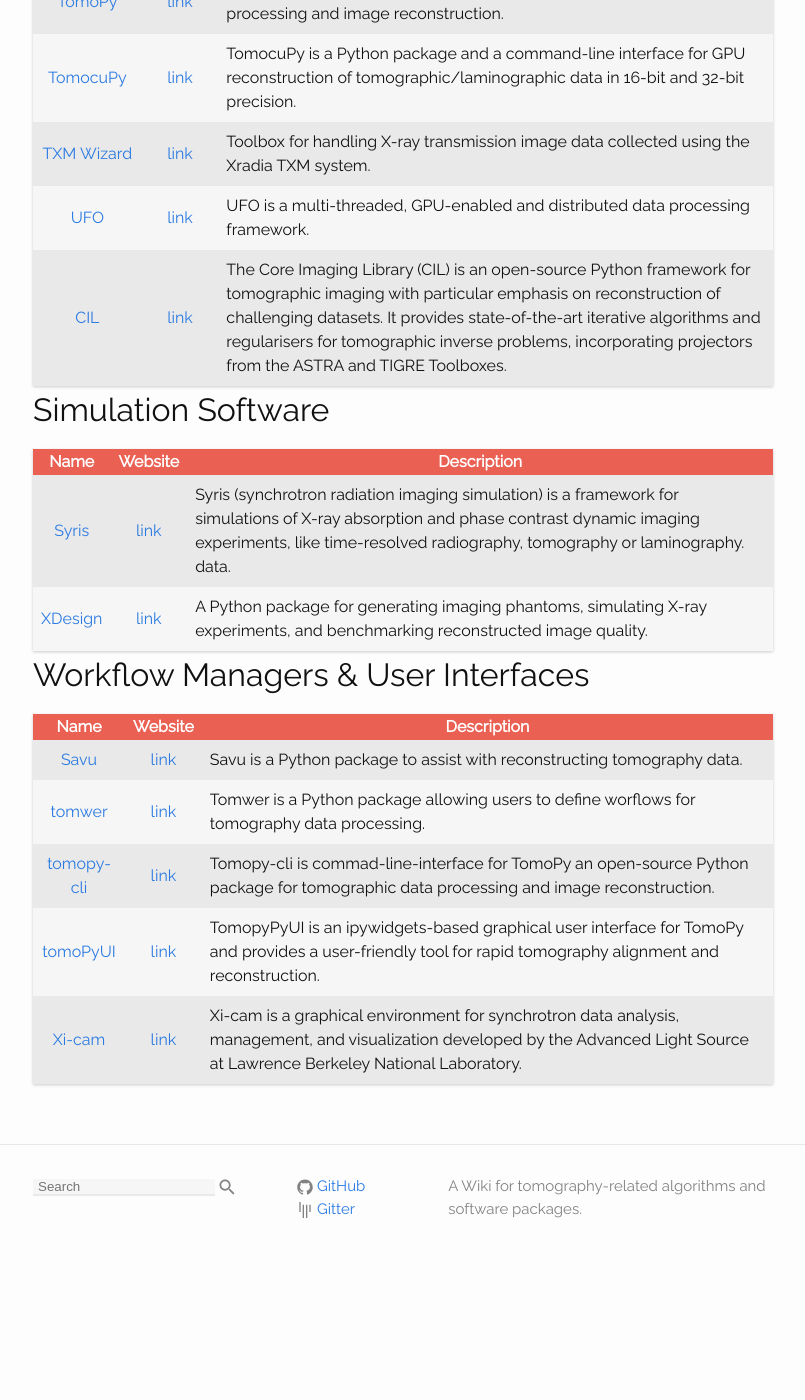
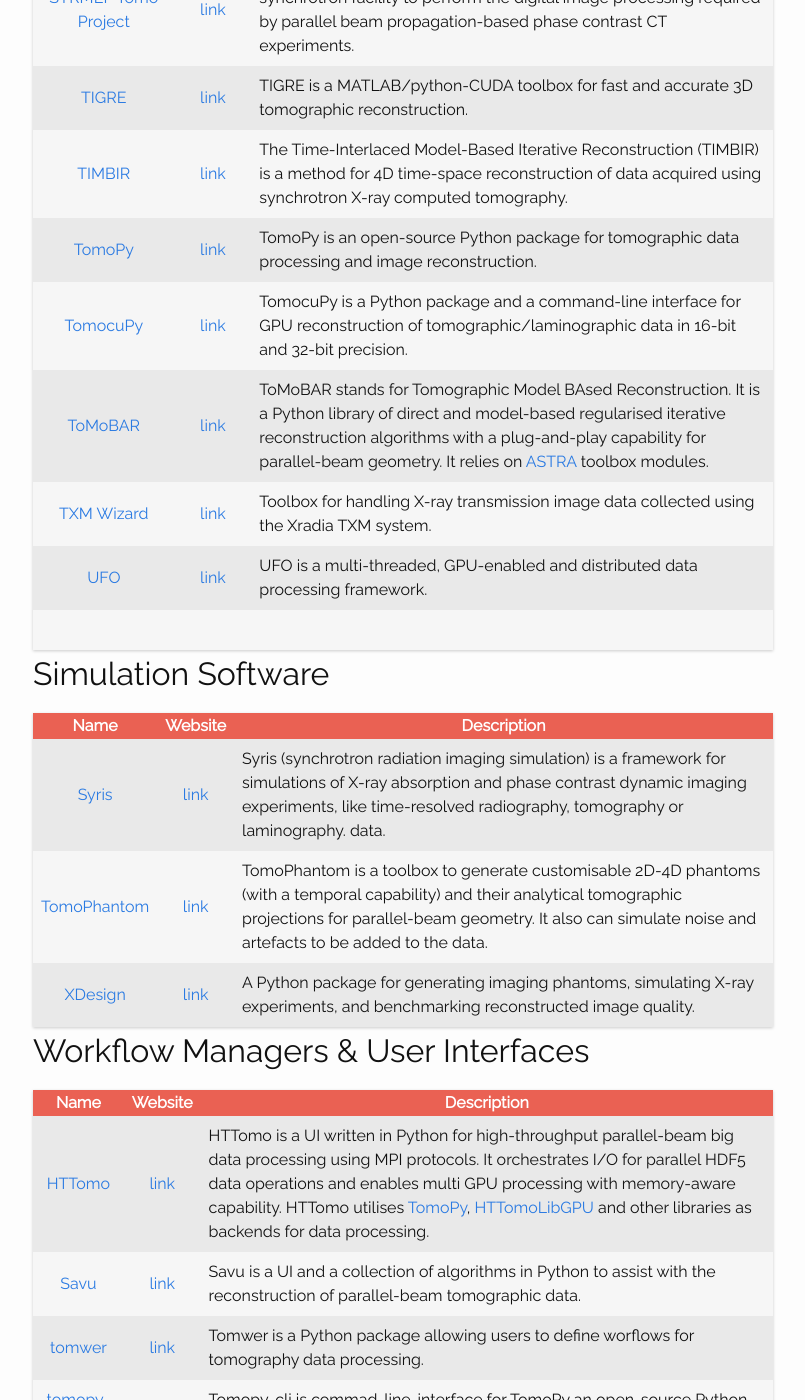
Before and after one commit to tomopedia/tomopedia.github.io, a Jekyll site: the page built from main_pages/40_software.md, in a window 1280 px wide and 1400 px high, scrolled down 1114 px. Shown: the whole window, without its empty margins (237-1042 px from the left). Built offline with Jekyll 4.4.1, drawn with Linux system fonts in a browser that asks for light colours; before the commit the page ends 2394 px from its top, so only the background shows below that; some of the changed text lies outside the part shown.

Commit message:
software updates

```diff
--- a/main_pages/40_software.md
+++ b/main_pages/40_software.md
@@ -8,7 +8,7 @@ include_in_menu: true
 ## Reconstruction Software
 
 Below is a list of software packages for tomographic data processing, in
-alphabetical order. For more information about each package, you can click on
+**alphabetical** order. For more information about each package, you can click on
 the Tomopedia link, or visit the package's website.
 
 [//]: # (Note: you can use http://www.tablesgenerator.com/markdown_tables to more easily)
@@ -18,6 +18,8 @@ the Tomopedia link, or visit the package's website.
 |                   Name                    |                        Website                                            | Description                                                                                                                                                                                                                                                                                                                     |
 |:-----------------------------------------:|:-------------------------------------------------------------------------:|---------------------------------------------------------------------------------------------------------------------------------------------------------------------------------------------------------------------------------------------------------------------------------------------------------------------------------|
 | [ASTRA Toolbox](/software/astra/)         |  [link](http://www.astra-toolbox.com/)                                    | The ASTRA Toolbox is a MATLAB and Python toolbox of high-performance GPU primitives for 2D and 3D tomography.                                                                                                                                                                                                                   |
+| [CIL](/software/cil/)         |  [link](https://www.ccpi.ac.uk/CIL)                                    | The Core Imaging Library (CIL) is an open-source Python framework for tomographic imaging with particular emphasis on reconstruction of challenging datasets. It provides state-of-the-art iterative algorithms and regularisers for tomographic inverse problems, incorporating projectors from the ASTRA and TIGRE Toolboxes.                                                                                                                                                                                                                   |
+| [HTTomoLibGPU](/software/httomolibgpu/)         |  [link](https://github.com/DiamondLightSource/httomolibgpu)                                    | HTTomoLibGPU is a library of data processing methods and reconstruction tools that are tailored for the GPU-efficient computations using [CuPy](https://cupy.dev/) API.                                                                                                                                                                                                                      |
 | [JuliaIR](/software/juliair)              |  [link](https://github.com/JuliaImageRecon)                               | Julia language open-source image reconstruction tools.                                                                                                                                                                                                                                                                          |
 | [LTT](/software/ltt)                      |  [link](https://nci.llnl.gov/content/assets/docs/ChampleyALSmeeting.pdf)  | Not publicly released yet.                                                                                                                                                                                                                                                                                                      |
 | [nabu](/software/nabu)                    |  [link](https://gitlab.esrf.fr/tomotools/nabu)                            | Python package for high-speed tomographic data processing and image reconstruction.                                                                                                                                                                                                                                             |
@@ -31,9 +33,10 @@ the Tomopedia link, or visit the package's website.
 | [TIMBIR](/software/timbir/)               |  [link](http://timbir.readthedocs.io/)                                    | The Time-Interlaced Model-Based Iterative Reconstruction (TIMBIR) is a method for 4D time-space reconstruction of data acquired using synchrotron X-ray computed tomography.                                                                                                                                                    |
 | [TomoPy](/software/tomopy)                |  [link](http://tomopy.readthedocs.io/)                                    | TomoPy is an open-source Python package for tomographic data processing and image reconstruction.                                                                                                                                                                                                                               |
 | [TomocuPy](/software/tomocupy)            |  [link](http://tomocupy.readthedocs.io/)                                  | TomocuPy is a Python package and a command-line interface for GPU reconstruction of tomographic/laminographic data in 16-bit and 32-bit precision.                                                                                                                                                                              |
+| [ToMoBAR](/software/tomobar/)            |  [link](https://dkazanc.github.io/ToMoBAR/)                                  | ToMoBAR stands for Tomographic Model BAsed Reconstruction. It is a Python library of direct and model-based regularised iterative reconstruction algorithms with a plug-and-play capability for parallel-beam geometry. It relies on [ASTRA](/software/astra/) toolbox modules.                                                                                                                |
 | [TXM Wizard](/software/txm)               |  [link](https://sourceforge.net/projects/txm-wizard/)                     | Toolbox for handling X-ray transmission image data collected using the Xradia TXM system.                                                                                                                                                                                                                                       |
-| [UFO](/software/ufo/)                     |  [link](http://ufo-core.readthedocs.io/)                                  | UFO is a multi-threaded, GPU-enabled and distributed data processing framework.                                                                                                                                                                                                                                                 |
-| [CIL](/software/cil/)                     |  [link](https://www.ccpi.ac.uk/CIL)                                       | The Core Imaging Library (CIL) is an open-source Python framework for tomographic imaging with particular emphasis on reconstruction of challenging datasets. It provides state-of-the-art iterative algorithms and regularisers for tomographic inverse problems, incorporating projectors from the ASTRA and TIGRE Toolboxes. |
+| [UFO](/software/ufo/)                     |  [link](http://ufo-core.readthedocs.io/)                                  | UFO is a multi-threaded, GPU-enabled and distributed data processing framework.
+|
 
 ## Simulation Software
 
@@ -41,6 +44,7 @@ the Tomopedia link, or visit the package's website.
 |                   Name                    |                        Website                        | Description                                                                                                                                                                                                               |
 |:-----------------------------------------:|:-----------------------------------------------------:|---------------------------------------------------------------------------------------------------------------------------------------------------------------------------------------------------------------------------|
 |  [Syris](/software/syris/)                | [link](https://github.com/ufo-kit/syris)              | Syris (synchrotron radiation imaging simulation) is a framework for simulations of X-ray absorption and phase contrast dynamic imaging experiments, like time-resolved radiography, tomography or laminography. data.     |
+|  [TomoPhantom](/software/tomophantom/)                | [link](https://dkazanc.github.io/TomoPhantom/)              | TomoPhantom is a toolbox to generate customisable 2D-4D phantoms (with a temporal capability) and their analytical tomographic projections for parallel-beam geometry. It also can simulate noise and artefacts to be added to the data.      |
 |  [XDesign](/software/xdesign/)            | [link](https://xdesign.readthedocs.io)                | A Python package for generating imaging phantoms, simulating X-ray experiments, and benchmarking reconstructed image quality.                                                                                             |
 
 
@@ -51,7 +55,8 @@ the Tomopedia link, or visit the package's website.
 {: .table .table-striped}
 |                   Name                    |                        Website                        | Description                                                                                                                                                                                           |
 |:-----------------------------------------:|:-----------------------------------------------------:|-------------------------------------------------------------------------------------------------------------------------------------------------------------------------------------------------------|
-|  [Savu](/software/savu/)                  | [link](https://savu.readthedocs.io)                   | Savu is a Python package to assist with reconstructing tomography data.                                                                                                                               |
+|  [HTTomo](/software/httomo/)                  | [link](https://diamondlightsource.github.io/httomo/)                   | HTTomo is a UI written in Python for high-throughput parallel-beam big data processing using MPI protocols. It orchestrates I/O for parallel HDF5 data operations and enables multi GPU processing with memory-aware capability. HTTomo utilises [TomoPy](/software/tomopy), [HTTomoLibGPU](/software/httomolibgpu) and other libraries as backends for data processing.                                                                                                                                |
+|  [Savu](/software/savu/)                  | [link](https://savu.readthedocs.io)                   | Savu is a UI and a collection of algorithms in Python to assist with the reconstruction of parallel-beam tomographic data.                                                                                                                               |
 |  [tomwer](/software/tomwer/)              | [link](https://gitlab.esrf.fr/tomotools/tomwer)       | Tomwer is a Python package allowing users to define worflows for tomography data processing.                                                                                                          |
 |  [tomopy-cli](/software/tomopycli/)       | [link](https://tomopycli.readthedocs.io/)             | Tomopy-cli is commad-line-interface for TomoPy an open-source Python package for tomographic data processing and image reconstruction.                                                                |
 |  [tomoPyUI](/software/tomopyui/)          | [link](https://tomopyui.readthedocs.io/en/latest/)    | TomopyPyUI is an ipywidgets-based graphical user interface for TomoPy and provides a user-friendly tool for rapid tomography alignment and reconstruction.                                            |
```
Also changed, not shown: software/httomo.md (added, +25 -0 lines), software/httomolibgpu.md (added, +28 -0 lines), software/tomobar.md (added, +22 -0 lines), software/tomophantom.md (added, +22 -0 lines).
